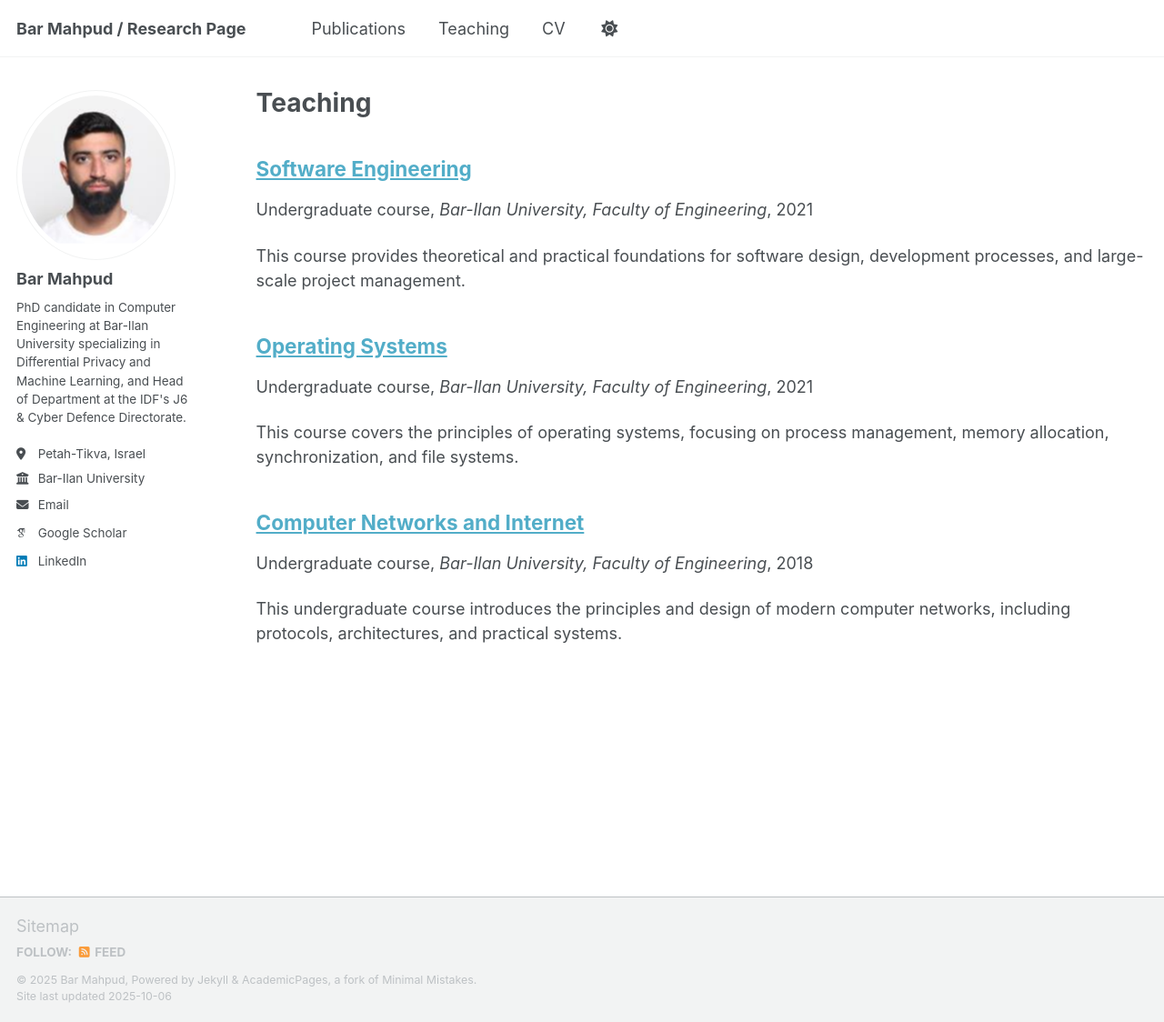
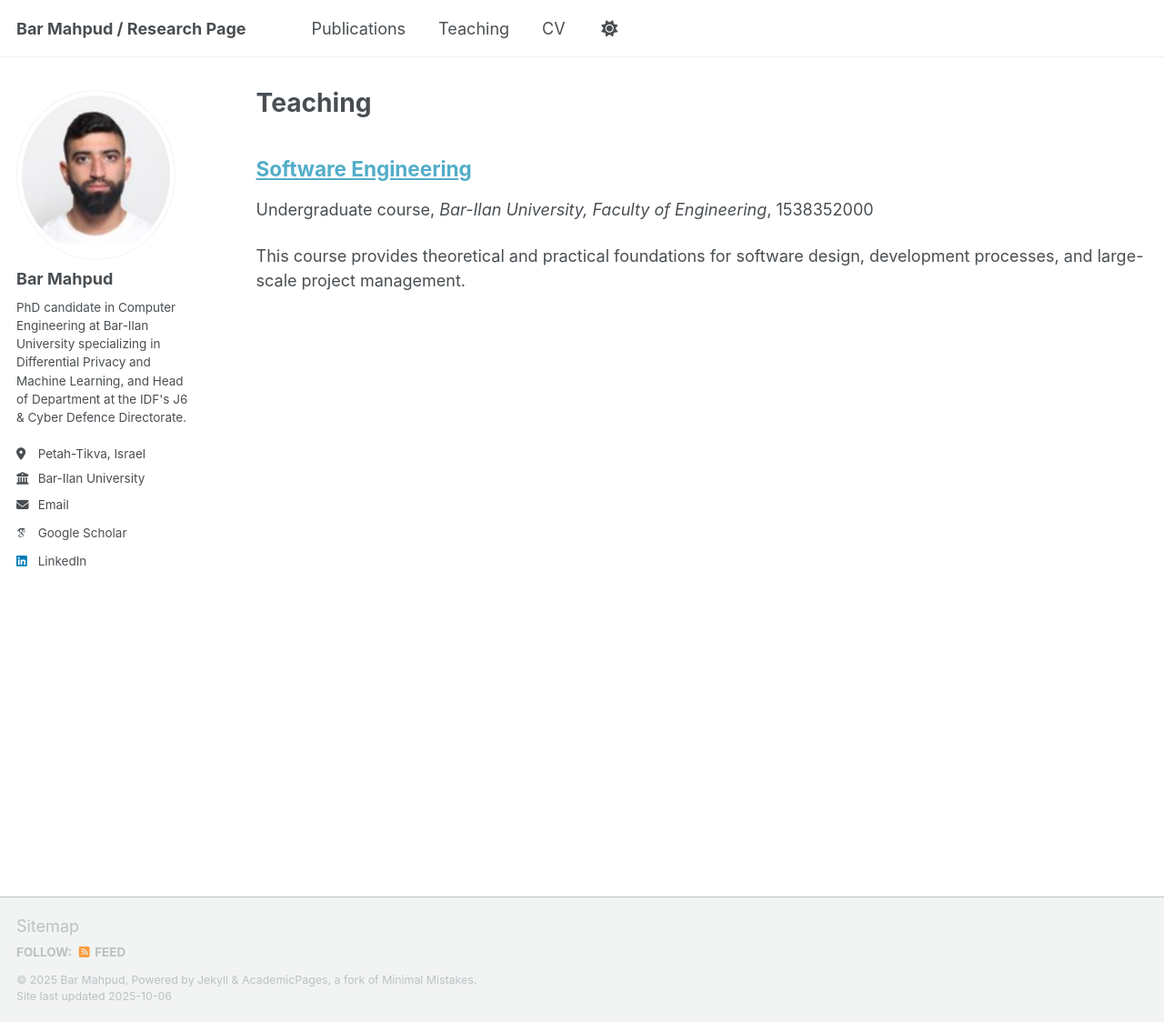
Before and after one commit to barmahpud/barmahpud.github.io, a Jekyll site: the page built from _pages/teaching.html, in a window 1280 px wide and 1124 px high. Shown: the whole window at 91% size. Built offline with Jekyll 4.4.1, drawn with Linux system fonts in a browser that asks for light colours; some web fonts are replaced; a script that is not in the unit is left out; a file with an impossible date is left out.

Commit message:
Fix courses dates and archive-single.html pattern for publications and courses

```diff
--- a/_includes/archive-single.html
+++ b/_includes/archive-single.html
@@ -39,9 +39,10 @@
     {% endif %}
 
         {% if post.collection == 'teaching' %}
-          <p> {{ post.type }}, <i>{{ post.venue }}</i>, {{ post.date | default: "1900-01-01" | date: "%Y" }} </p>
+          <p> {{ post.type }}, <i>{{ post.venue }}</i>, {{ post.date | default: "1900-01-01" | date: "%s" }} </p>
         {% elsif post.collection == 'publications' %}
-          <p>Published in <i>{{ post.venue }}</i>, {{ post.date | default: "1900-01-01" | date: "%Y" }} </p>
+          <!-- <p>Published in <i>{{ post.venue }}</i>, {{ post.date | default: "1900-01-01" | date: "%Y" }} </p> -->
+          <p>Published in <i>{{ post.venue }}</i> </p>
         {% elsif post.date %}
          <p class="page__date"><strong><i class="fa fa-fw fa-calendar" aria-hidden="true"></i> {{ site.data.ui-text[site.locale].date_label | default: "Published:" }}</strong> <time datetime="{{ post.date | default: "1900-01-01" | date_to_xmlschema }}">{{ post.date | default: "1900-01-01" | date: "%B %d, %Y" }}</time></p>
         {% endif %}
--- a/_teaching/2018-fall-computer-networks.md
+++ b/_teaching/2018-fall-computer-networks.md
@@ -4,7 +4,7 @@ collection: teaching
 type: "Undergraduate course"
 permalink: /teaching/2018-fall-computer-networks
 venue: "Bar-Ilan University, Faculty of Engineering"
-date: 2018-10-01
+date: "2021-2025"
 location: "Ramat Gan, Israel"
 ---
 
--- a/_teaching/2021-fall-operating-systems.md
+++ b/_teaching/2021-fall-operating-systems.md
@@ -4,7 +4,7 @@ collection: teaching
 type: "Undergraduate course"
 permalink: /teaching/2021-fall-operating-systems
 venue: "Bar-Ilan University, Faculty of Engineering"
-date: 2021-10-01
+date: "2018"
 location: "Ramat Gan, Israel"
 ---
 
--- a/_teaching/2021-fall-software-engineering.md
+++ b/_teaching/2021-fall-software-engineering.md
@@ -4,7 +4,7 @@ collection: teaching
 type: "Undergraduate course"
 permalink: /teaching/2021-fall-software-engineering
 venue: "Bar-Ilan University, Faculty of Engineering"
-date: 2021-10-01
+date: 2018-10-01
 location: "Ramat Gan, Israel"
 ---
 
```
